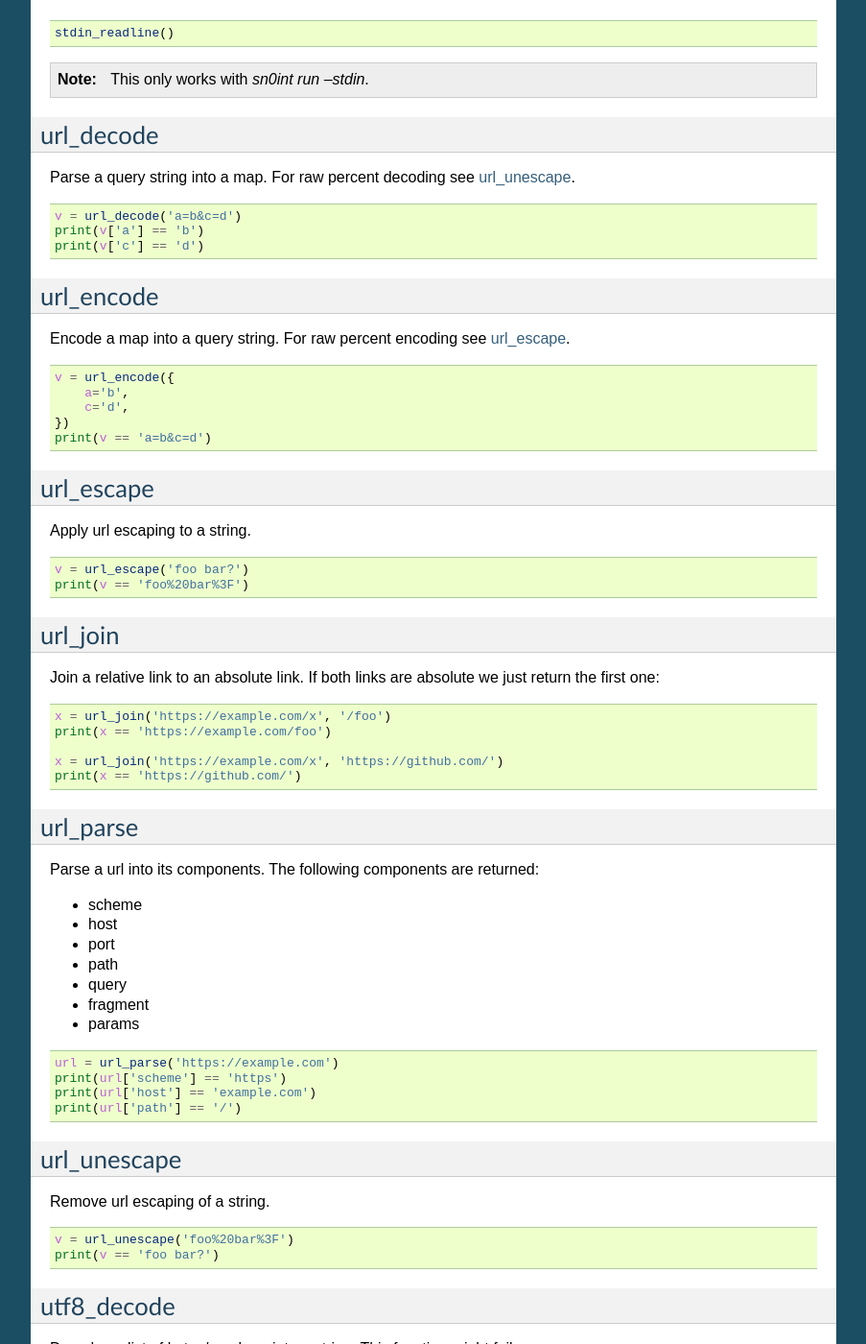
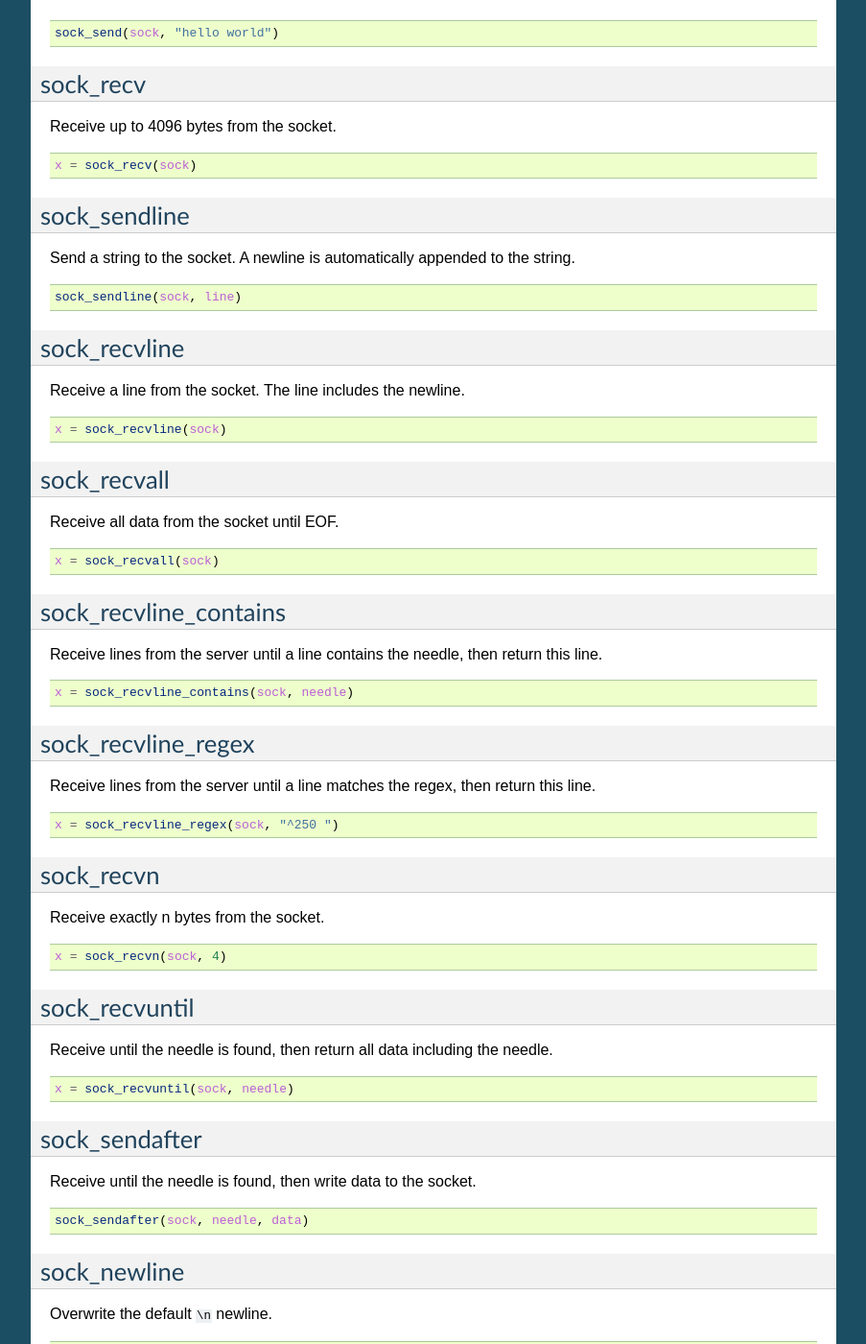
Before and after one commit to kpcyrd/sn0int, a Sphinx documentation site: the page built from docs/reference.rst, in a window 1280 px wide and 1400 px high, scrolled down 6948 px. Shown: the whole window at 96% size, without its empty margins (198-1101 px from the left). Built offline with Sphinx 7.4.7, drawn with Linux system fonts in a browser that asks for light colours; some of the changed text lies outside the part shown.

Commit message:
Document sock_* functions

```diff
--- a/docs/reference.rst
+++ b/docs/reference.rst
@@ -413,6 +413,116 @@ only used for debugging.
 
     sleep(1)
 
+sock_connect
+------------
+
+Create a tcp connection.
+
+.. code-block:: lua
+
+    sock = sock_connect("127.0.0.1", 1337)
+
+sock_send
+---------
+
+Send data to the socket.
+
+.. code-block:: lua
+
+    sock_send(sock, "hello world")
+
+sock_recv
+---------
+
+Receive up to 4096 bytes from the socket.
+
+.. code-block:: lua
+
+    x = sock_recv(sock)
+
+sock_sendline
+-------------
+
+Send a string to the socket. A newline is automatically appended to the string.
+
+.. code-block:: lua
+
+    sock_sendline(sock, line)
+
+sock_recvline
+-------------
+
+Receive a line from the socket. The line includes the newline.
+
+.. code-block:: lua
+
+    x = sock_recvline(sock)
+
+sock_recvall
+------------
+
+Receive all data from the socket until EOF.
+
+.. code-block:: lua
+
+    x = sock_recvall(sock)
+
+sock_recvline_contains
+----------------------
+
+Receive lines from the server until a line contains the needle, then return
+this line.
+
+.. code-block:: lua
+
+    x = sock_recvline_contains(sock, needle)
+
+sock_recvline_regex
+-------------------
+
+Receive lines from the server until a line matches the regex, then return this
+line.
+
+.. code-block:: lua
+
+    x = sock_recvline_regex(sock, "^250 ")
+
+sock_recvn
+----------
+
+Receive exactly n bytes from the socket.
+
+.. code-block:: lua
+
+    x = sock_recvn(sock, 4)
+
+sock_recvuntil
+--------------
+
+Receive until the needle is found, then return all data including the needle.
+
+.. code-block:: lua
+
+    x = sock_recvuntil(sock, needle)
+
+sock_sendafter
+--------------
+
+Receive until the needle is found, then write data to the socket.
+
+.. code-block:: lua
+
+    sock_sendafter(sock, needle, data)
+
+sock_newline
+------------
+
+Overwrite the default ``\n`` newline.
+
+.. code-block:: lua
+
+    sock_newline(sock, "\r\n")
+
 status
 ------
 
```
Also changed, not shown: README.md (+12 -0 lines).
